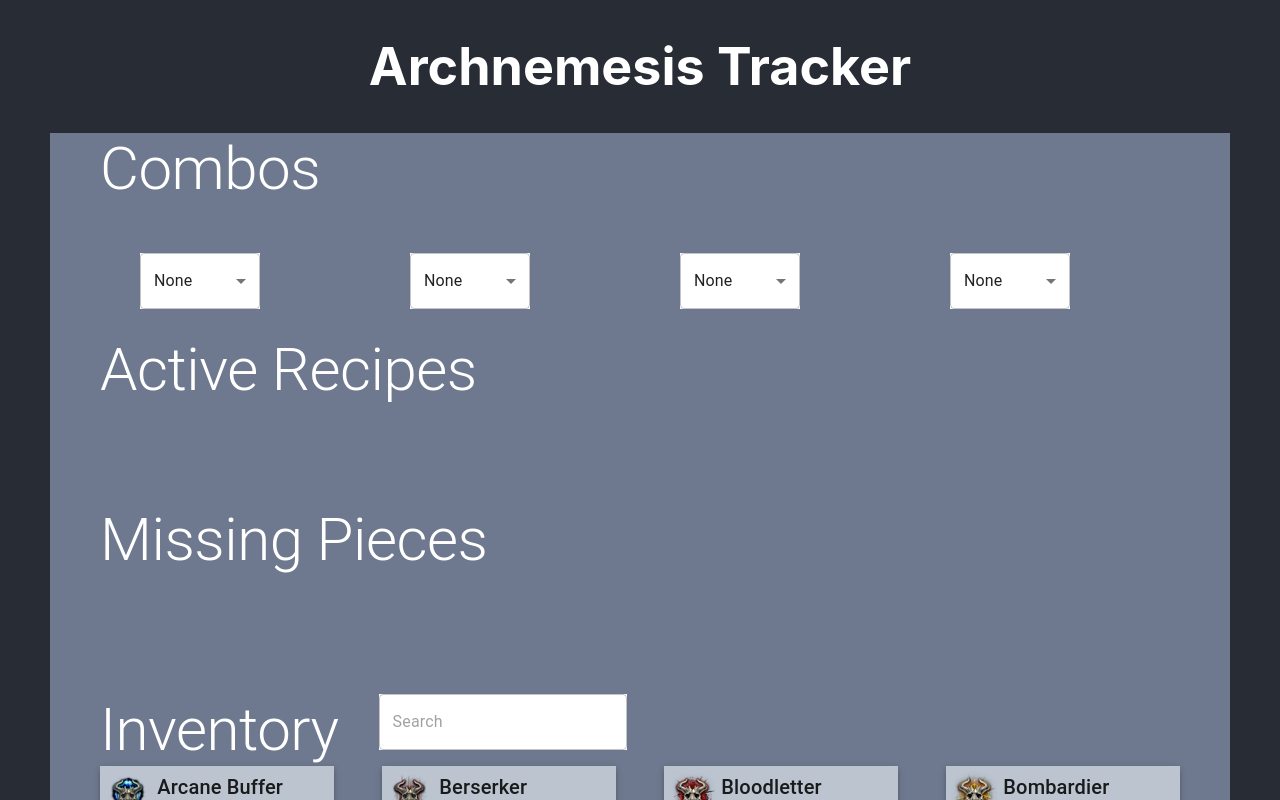
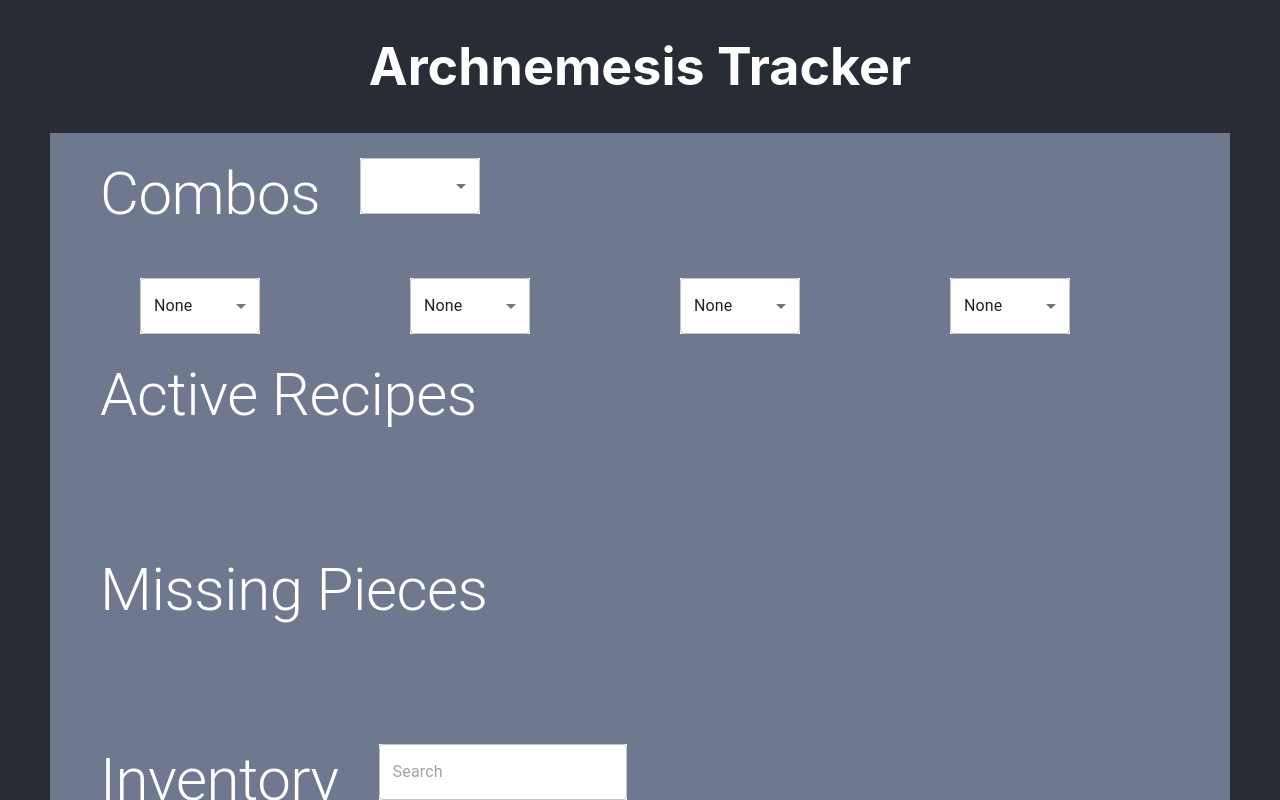
Before and after one commit to mpherman/poe-archnemesis-tracker, a React (Create React App) app: page / in a window 1280 px wide. Shown: the top 800 px of the page. Built offline with nearby package versions, Linux system fonts and the light colour scheme.

Commit message:
Add a combos dropdown to select from saved combos

```diff
--- a/src/App.css
+++ b/src/App.css
@@ -77,6 +77,7 @@
 }
 
 .monster-combo-box {
+    margin-top: 25px;
     min-height: calc(10px + 20vh);
 }
 
--- a/src/Components/Combos.jsx
+++ b/src/Components/Combos.jsx
@@ -106,6 +106,45 @@ function ActiveCombo({combo, inventory, openTooltip, updateActiveCombo}) {
     )
 }
 
+function getComboDisplayName(combo) {
+    let display = '';
+    for (let i = 0; i < combo.length; i++) {
+        if (i !== 0) {
+            display += ', ';
+        }
+        display += combo[i]
+    }
+    return display;
+}
+
+function ComboList({combos, active}) {
+    function onComboSelection(event) {
+        console.log(event);
+    }
+    const comboOptions = combos.map((combo, index) => {
+        return (
+            <MenuItem value={index}>{getComboDisplayName(combo)}</MenuItem>
+        )
+    })
+    return (
+        <FormControl sx={{minWidth:120}}
+            style={
+                {
+                    'fontColor': '#000',
+                    'backgroundColor': '#fff',
+                    'marginLeft': '40px',
+                }
+            }>
+            <Select
+                onChange={onComboSelection}
+                displayEmpty
+            >
+                {comboOptions}
+            </Select>
+        </FormControl>
+    )
+}
+
 
 function Combos({combos, active, inventory, openTooltip, updateActiveCombo}) {
     return (
@@ -113,6 +152,7 @@ function Combos({combos, active, inventory, openTooltip, updateActiveCombo}) {
             <Typography display='inline' variant='h2'>
                 Combos
             </Typography>
+            <ComboList combos={combos} active={active}/>
             <ActiveCombo combo={active} inventory={inventory} openTooltip={openTooltip} updateActiveCombo={updateActiveCombo}/>
         </div>
     )
```
